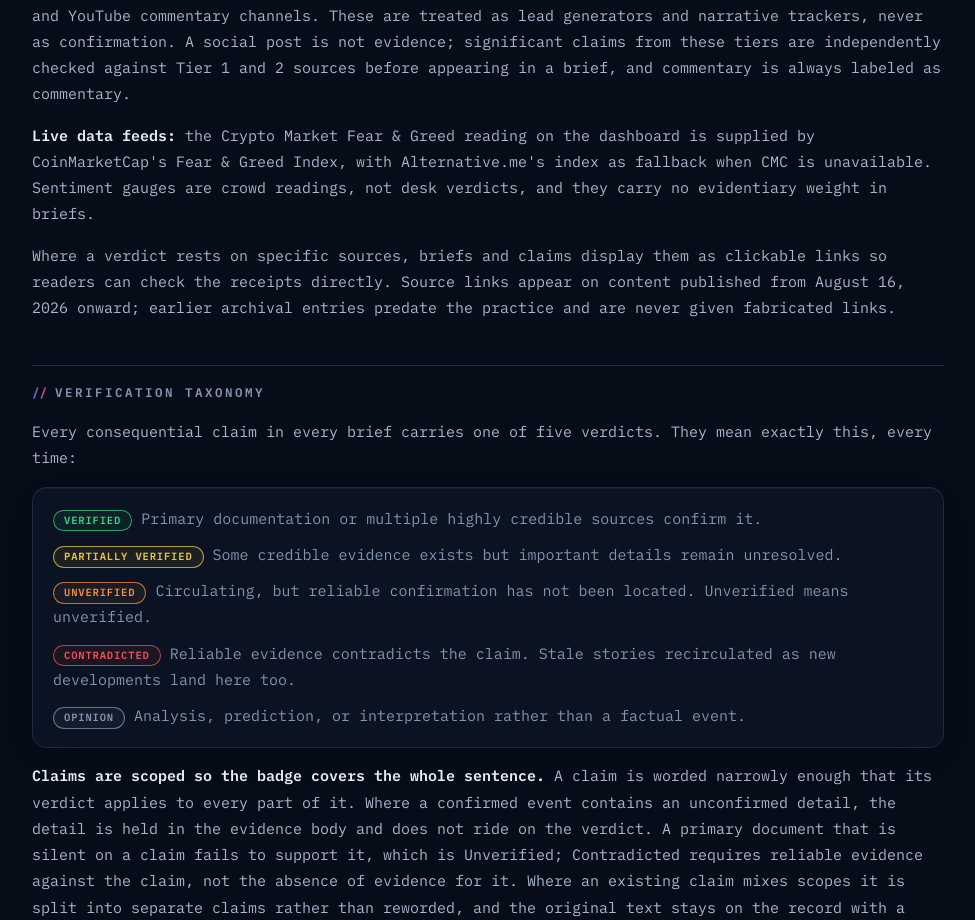
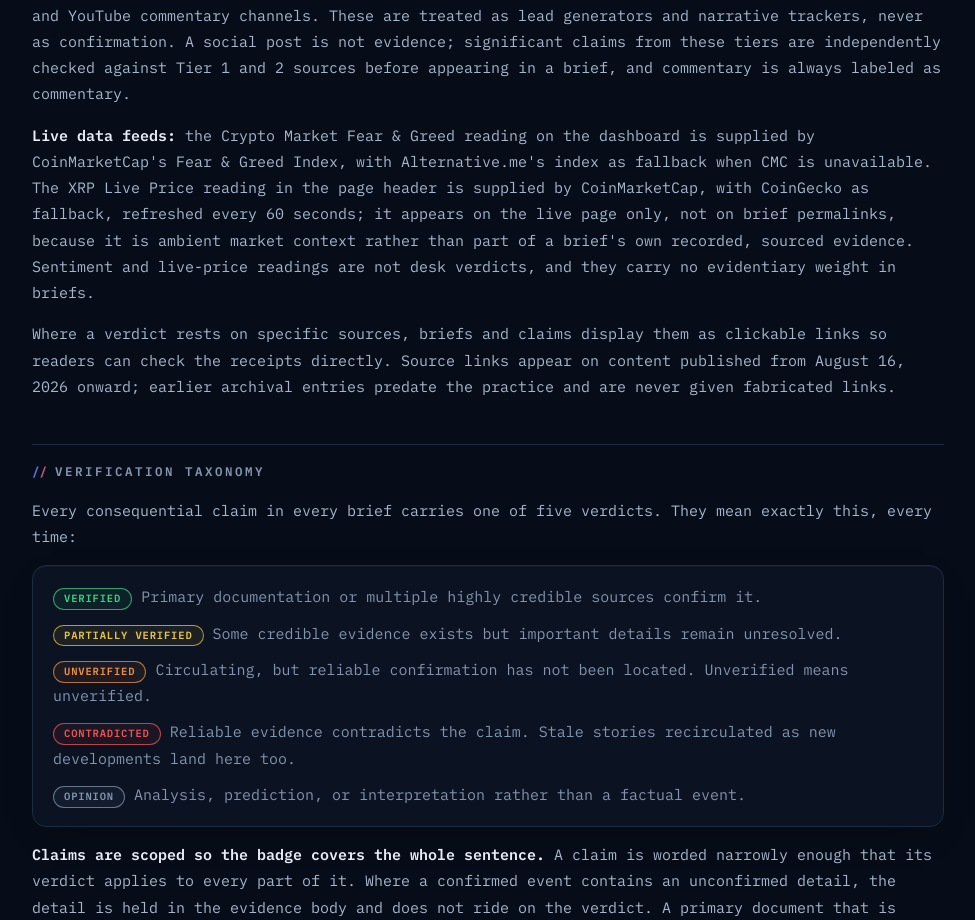
Before and after one commit to LINIHQ/macro-intel-desk, a Next.js app: page /sources in a window 1280 px wide. Shown: the part 1028-1948 px from the top of the page, without its empty margins (152-1127 px from the left). Built offline with nearby package versions, Linux system fonts and the light colour scheme; a web font is replaced by a local one.

Commit message:
Sources page: drop stale GenXKrypto title suffix, disclose the new XRP Live Price feed alongside Fear &amp; Greed

```diff
--- a/app/sources/page.jsx
+++ b/app/sources/page.jsx
@@ -2,8 +2,12 @@ import Link from 'next/link';
 import StatusChip from '@/components/StatusChip';
 import { VERIFICATION } from '@/lib/format';
 
+// Sept 13, 2026: dropped the "GenXKrypto XRP Macro Intelligence Desk" suffix,
+// left over from before the layout's own title lost the "GenXKrypto |" prefix
+// that same day. Matches the short, unsuffixed page titles used elsewhere
+// (see app/methodology/page.jsx's "Criterion register").
 export const metadata = {
-  title: 'Sources | GenXKrypto XRP Macro Intelligence Desk',
+  title: 'Sources',
 };
 
 export default function SourcesPage() {
@@ -55,8 +59,11 @@ export default function SourcesPage() {
       </p>
       <p>
         <strong>Live data feeds:</strong> the Crypto Market Fear &amp; Greed reading on the dashboard is supplied by
-        CoinMarketCap's Fear &amp; Greed Index, with Alternative.me's index as fallback when CMC is unavailable.
-        Sentiment gauges are crowd readings, not desk verdicts, and they carry no evidentiary weight in briefs.
+        CoinMarketCap's Fear &amp; Greed Index, with Alternative.me's index as fallback when CMC is unavailable. The
+        XRP Live Price reading in the page header is supplied by CoinMarketCap, with CoinGecko as fallback, refreshed
+        every 60 seconds; it appears on the live page only, not on brief permalinks, because it is ambient market
+        context rather than part of a brief's own recorded, sourced evidence. Sentiment and live-price readings are
+        not desk verdicts, and they carry no evidentiary weight in briefs.
       </p>
       <p>
         Where a verdict rests on specific sources, briefs and claims display them as clickable links so readers can
```
